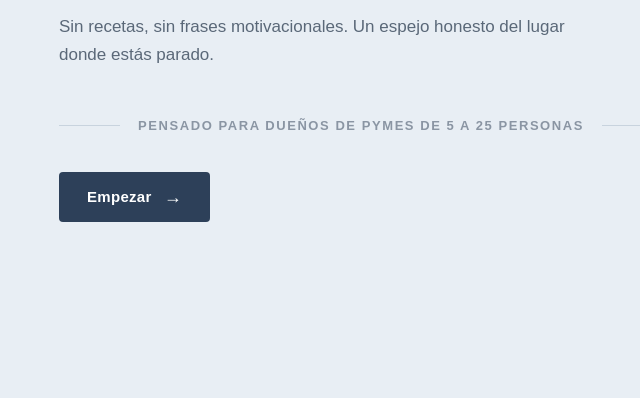
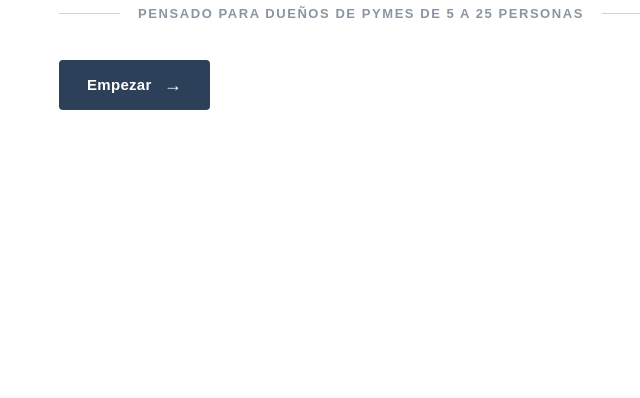
Before and after one commit to danigomez81-bot/test-gocorp, a plain HTML site: page index.html in a window 1280 px wide. Shown: the part 402-800 px from the top of the page, without its empty margins (279-919 px from the left). Drawn offline with Linux system fonts and the light colour scheme.

Commit message:
index.html

```diff
--- a/index.html
+++ b/index.html
@@ -26,7 +26,7 @@
   * { box-sizing: border-box; margin: 0; padding: 0; }
 
   html, body {
-    background: var(--bg);
+    background: transparent;
     color: var(--ink);
     font-family: Arial, Helvetica, sans-serif;
     font-size: 16px;
@@ -45,8 +45,8 @@
   .stage {
     width: 100%;
     max-width: 660px;
-    padding: 56px 28px 80px;
-    min-height: 100vh;
+    padding: 24px 28px 60px;
+    min-height: auto;
     display: flex;
     flex-direction: column;
   }
@@ -55,8 +55,7 @@
   .welcome {
     display: flex;
     flex-direction: column;
-    justify-content: center;
-    flex: 1;
+    padding: 16px 0;
     animation: fadeUp 0.7s ease-out;
   }
 
@@ -618,7 +617,7 @@
 
   /* ============ Mobile ============ */
   @media (max-width: 480px) {
-    .stage { padding: 36px 20px 60px; }
+    .stage { padding: 20px 20px 50px; }
     .welcome h1 { font-size: 1.9rem; }
     .question-text { font-size: 1.25rem; }
     .archetype-name { font-size: 24px; }
```
